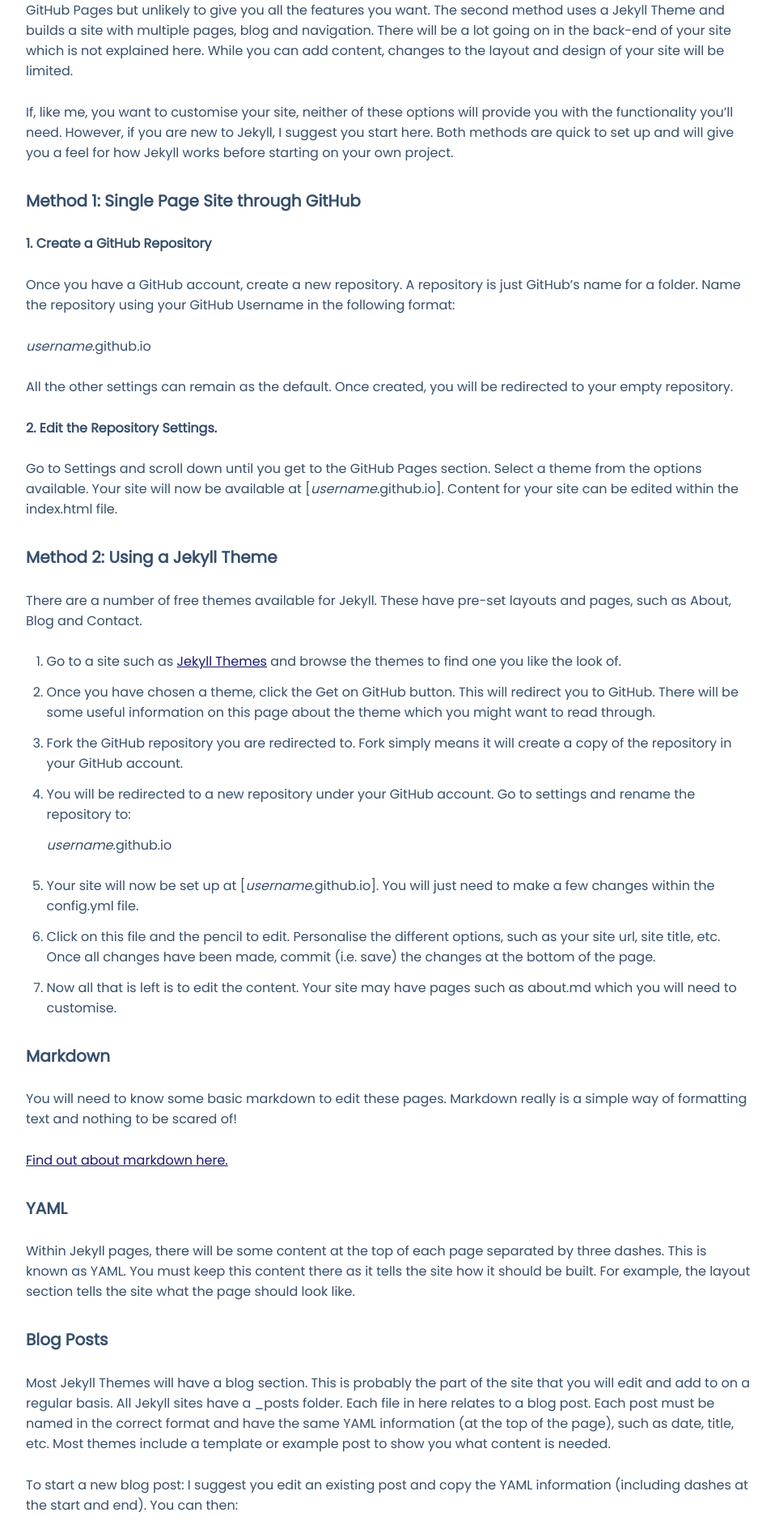
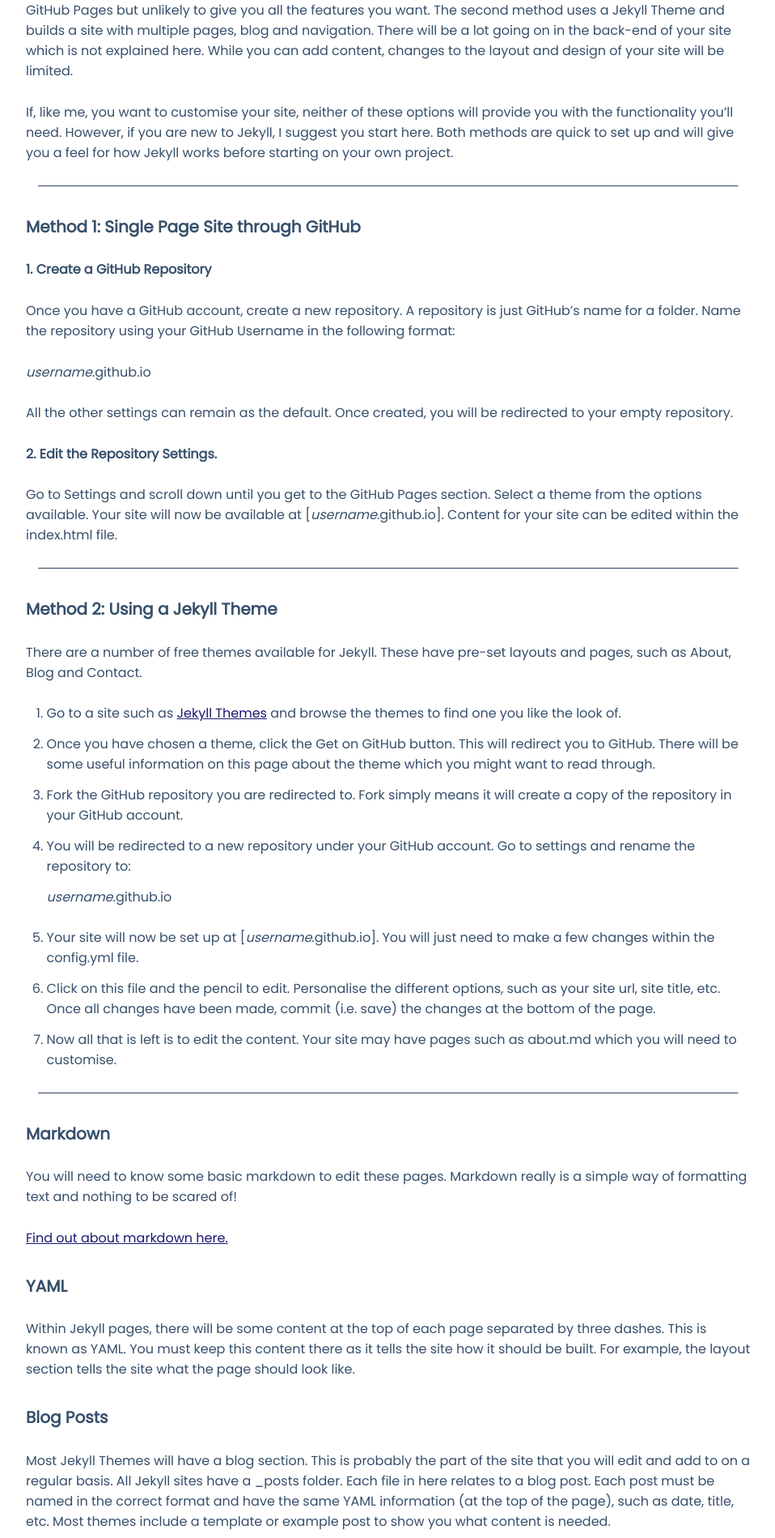
Before and after one commit to dinkwiz/dinkwiz.github.io, a Jekyll site: the page built from _posts/2020-07-14-Jekyll-Easy-Way.md, in a window 1280 px wide. Shown: the part 437-2336 px from the top of the page at 81% size, without its empty margins (160-1118 px from the left). Built offline with Jekyll 4.4.1, drawn with Linux system fonts in a browser that asks for light colours.

Commit message:
Update 2020-07-14-Jekyll-Easy-Way.md

```diff
--- a/_posts/2020-07-14-Jekyll-Easy-Way.md
+++ b/_posts/2020-07-14-Jekyll-Easy-Way.md
@@ -17,6 +17,8 @@ The first method below will create a very simple website with a single page. It'
 
 If, like me, you want to customise your site, neither of these options will provide you with the functionality you'll need. However, if you are new to Jekyll, I suggest you start here. Both methods are quick to set up and will give you a feel for how Jekyll works before starting on your own project.
 
+<hr class="line">
+
 #### Method 1: Single Page Site through GitHub
 
 **1. Create a GitHub Repository**
@@ -35,6 +37,8 @@ If, like me, you want to customise your site, neither of these options will prov
    Your site will now be available at [*username*.github.io].
    Content for your site can be edited within the index.html file.
 
+<hr class="line">
+
 #### Method 2: Using a Jekyll Theme
 
 There are a number of free themes available for Jekyll. These have pre-set layouts and pages, such as About, Blog and Contact.
@@ -47,6 +51,8 @@ There are a number of free themes available for Jekyll. These have pre-set layou
 5. Your site will now be set up at [*username*.github.io]. You will just need to make a few changes within the config.yml file.
 6. Click on this file and the pencil to edit. Personalise the different options, such as your site url, site title, etc. Once all changes have been made, commit (i.e. save) the changes at the bottom of the page.
 7. Now all that is left is to edit the content. Your site may have pages such as about.md which you will need to customise.
+
+<hr class="line">
 
 #### Markdown
 You will need to know some basic markdown to edit these pages. Markdown really is a simple way of formatting text and nothing to be scared of!
```
